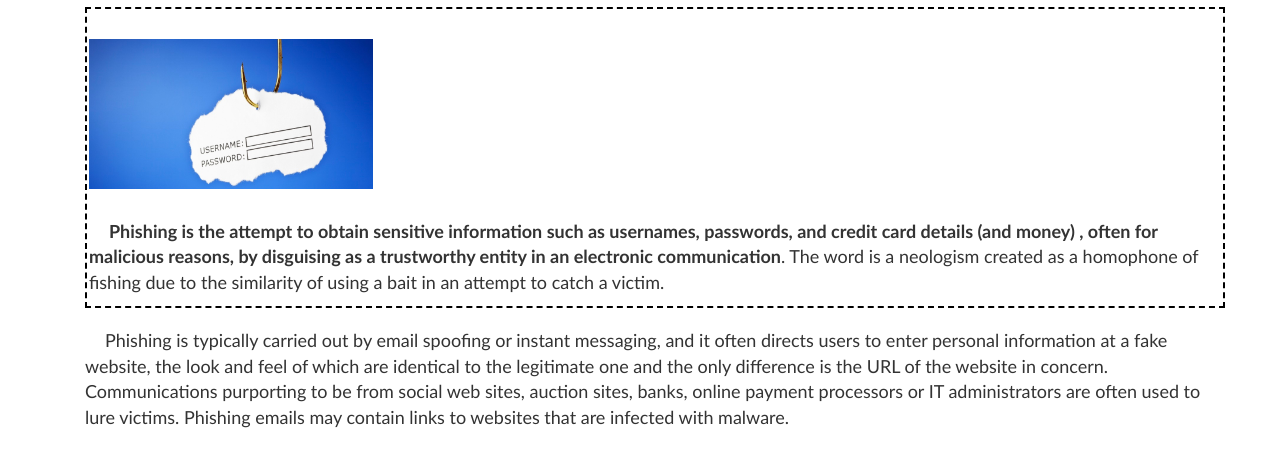
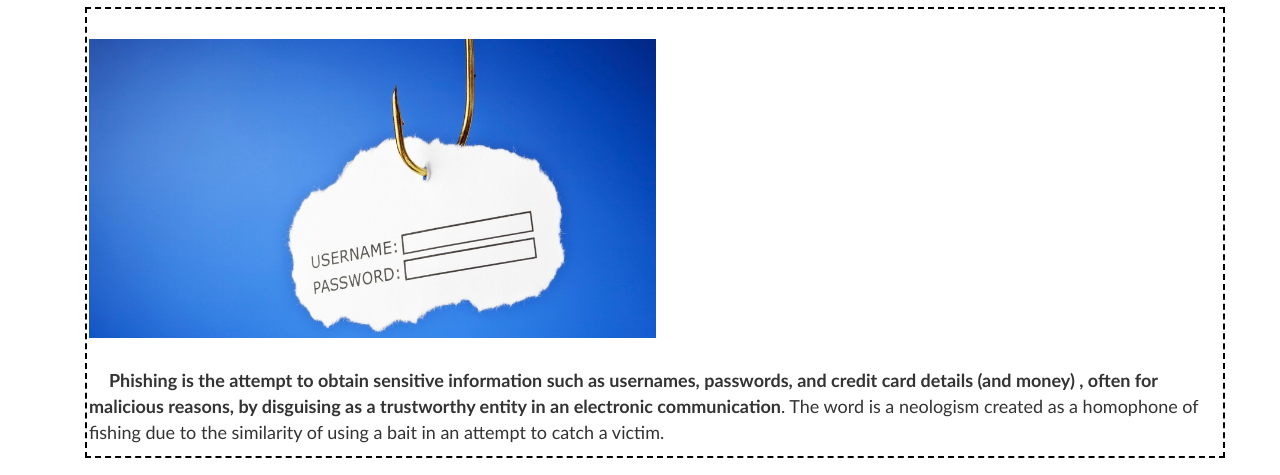
Before and after one commit to rert97/davkdps.github.io, a plain HTML site: page index5.html in a window 1280 px wide. Shown: the part 208-683 px from the top of the page. Drawn offline with nearby package versions, Linux system fonts and the light colour scheme.

Commit message:
Img Edit for moblies

```diff
--- a/index5.html
+++ b/index5.html
@@ -65,7 +65,7 @@ font-weight:900;
       <h1> What is phishing</h1>
 	<div class="font">
 	<p> <div style="border: 2px dashed #000000; padding-left: 2px;">
-	<img src="ph.jpg" class="img-m" style="width:25%; height:25%;" /><strong><p>Phishing is the attempt to obtain sensitive information such as usernames, passwords, and credit card details (and money) , often for malicious reasons, by disguising as a trustworthy entity in an electronic communication</strong>. The word is a neologism created as a homophone of fishing due to the similarity of using a bait in an attempt to catch a victim. </p>
+	<img src="ph.jpg" class="img-m" style="width:50%; height:50%;" /><strong><p>Phishing is the attempt to obtain sensitive information such as usernames, passwords, and credit card details (and money) , often for malicious reasons, by disguising as a trustworthy entity in an electronic communication</strong>. The word is a neologism created as a homophone of fishing due to the similarity of using a bait in an attempt to catch a victim. </p>
 	</div>
 	 <script async src="//pagead2.googlesyndication.com/pagead/js/adsbygoogle.js"></script>
 <!-- exhibition -->
```
